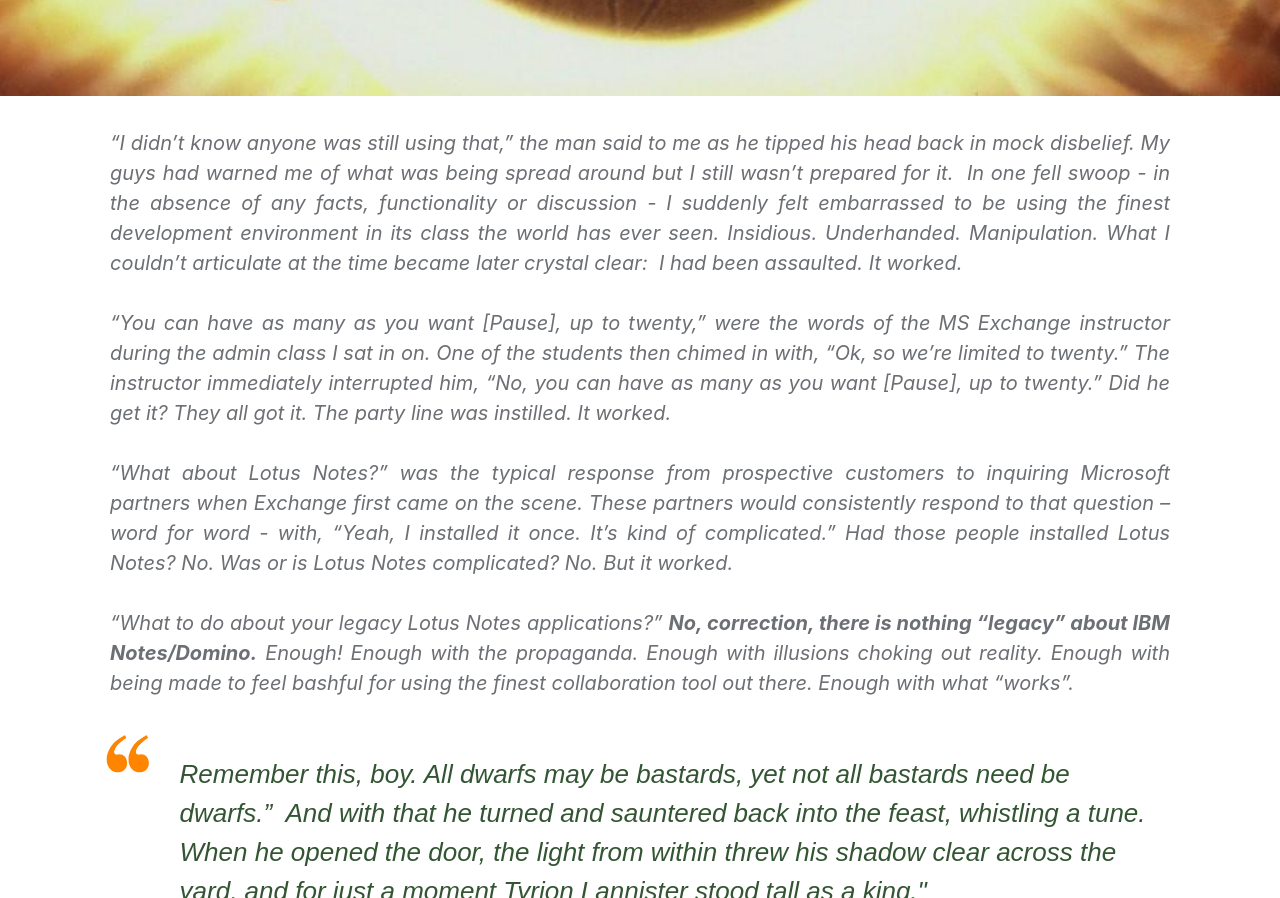
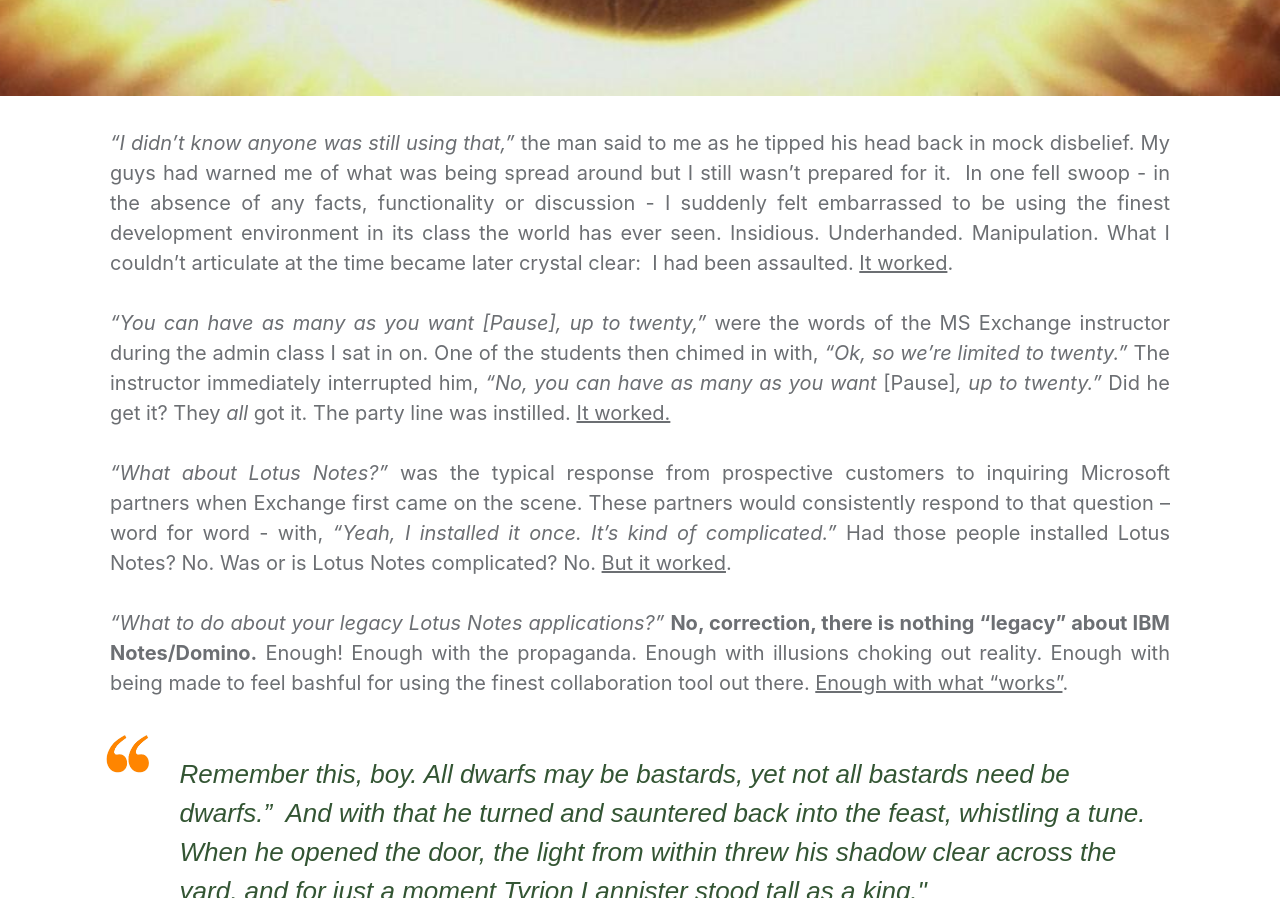
Before and after one commit to kbellioum/HORIZONASCENDANT, a plain HTML site: page article2.html in a window 1280 px wide. Shown: the part 704-1602 px from the top of the page. Drawn offline with nearby package versions, Linux system fonts and the light colour scheme; a script that the page names is missing; files whose address does not match are found by name.

Commit message:
text adjustment

```diff
--- a/article2.html
+++ b/article2.html
@@ -78,12 +78,30 @@
 
     <section id="pad-article-text">
       <div class="container">
-          <p class="text-justify" style="margin-left:25px;margin-right:25px;font-size:20px;margin-bottom:35px;"><em>“I didn’t know anyone was still using that,”</em> the man said to me as he tipped his head back in mock disbelief. My guys had warned me of what was being spread around but I still wasn’t prepared for it.&nbsp; In one fell swoop - in the absence
-              of any facts, functionality or discussion - I suddenly felt embarrassed to be using the finest development environment in its class the world has ever seen. Insidious. Underhanded. Manipulation. What I couldn’t articulate at the time became
-              later crystal clear:&nbsp; I had been assaulted. <em>It worked</em>.<br><br><em>“You can have as many as you want</em> [Pause]<em>, up to twenty,”</em> were the words of the MS Exchange instructor during the admin class I sat in on. One of
-              the students then chimed in with, <em>“Ok, so we’re limited to twenty.”</em> The instructor immediately interrupted him, <em>“No, you can have as many as you want</em> [Pause]<em>, up to twenty.”</em> Did he get it? They <em>all</em> got it.
-              The party line was instilled. <em>It worked.</em><br><br><em>“What about Lotus Notes?”</em> was the typical response from prospective customers to inquiring Microsoft partners when Exchange first came on the scene. These partners would consistently
-              respond to that question – word for word - with, <em>“Yeah, I installed it once. It’s kind of complicated.”</em> Had those people installed Lotus Notes? No. Was or is Lotus Notes complicated? No. <em>But it worked</em>.<br><br><em>“What to do about your legacy Lotus Notes applications?” </em><strong>No, correction, there is nothing “legacy” about IBM Notes/Domino.</strong>            Enough! Enough with the propaganda. Enough with illusions choking out reality. Enough with being made to feel bashful for using the finest collaboration tool out there. <em>Enough with what “works”</em>.<br></p>
+          <p class="text-justify" style="margin-left:25px;margin-right:25px;font-size:20px;margin-bottom:35px;">
+            <em>“I didn’t know anyone was still using that,”</em>
+              <span style="font-style: normal;">
+                the man said to me as he tipped his head back in mock disbelief. My guys had warned me of what was being spread around but I still wasn’t prepared for it.&nbsp; In one fell swoop - in the absence
+                of any facts, functionality or discussion - I suddenly felt embarrassed to be using the finest development environment in its class the world has ever seen. Insidious. Underhanded. Manipulation.
+                What I couldn’t articulate at the time became later crystal clear:&nbsp; I had been assaulted. <span style="text-decoration: underline;">It worked</span>.
+              </span>
+              <br><br>
+              <em>“You can have as many as you want</em> [Pause]<em>, up to twenty,”</em>
+              <span style="font-style: normal;">
+                were the words of the MS Exchange instructor during the admin class I sat in on. One of
+                the students then chimed in with,
+              </span>
+              <span style="font-style: normal;">
+                <em>“Ok, so we’re limited to twenty.”</em>
+                The instructor immediately interrupted him,
+                <em>“No, you can have as many as you want</em> [Pause]<em>, up to twenty.”</em> Did he get it? They <em>all</em> got it.
+                The party line was instilled. <span style="text-decoration: underline;">It worked.</span><br><br>
+                <em>“What about Lotus Notes?”</em> was the typical response from prospective customers to inquiring Microsoft partners when Exchange first came on the scene. These partners would consistently
+                respond to that question – word for word - with, <em>“Yeah, I installed it once. It’s kind of complicated.”</em> Had those people installed Lotus Notes? No. Was or is Lotus Notes complicated? No. <span style="text-decoration: underline;">But it worked</span>.<br><br>
+                <em>“What to do about your legacy Lotus Notes applications?” </em><strong>No, correction, there is nothing “legacy” about IBM Notes/Domino.</strong> Enough! Enough with the propaganda. Enough with illusions choking out reality.
+                Enough with being made to feel bashful for using the finest collaboration tool out there. <span style="text-decoration: underline;">Enough with what “works”</span>.<br></p>
+              </span>
+
           <div class="row" style="margin-left:5px;margin-right:6px;">
               <div class="col-1">
                   <div class="row">
--- a/navbar.html
+++ b/navbar.html
@@ -22,7 +22,7 @@
           Ressources
         </a>
         <div class="dropdown-menu" aria-labelledby="navbarDropdown">
-          <a class="dropdown-item" href="../assets/docs/workflow_ascendant_6.1.pdf" target="_blank">Developer’s Guide</a>
+          <a class="dropdown-item" href="../assets/docs/workflow_ascendant_6.1.pdf">Developer’s Guide</a>
           <!-- <a class="dropdown-item" href="videos.html">Videos</a> -->
            <!-- <div class="dropdown-divider"></div> -->
           <a class="dropdown-item" href="#">FAQ ?</a>
```
Also changed, not shown: article4.html (+13 -4 lines).
